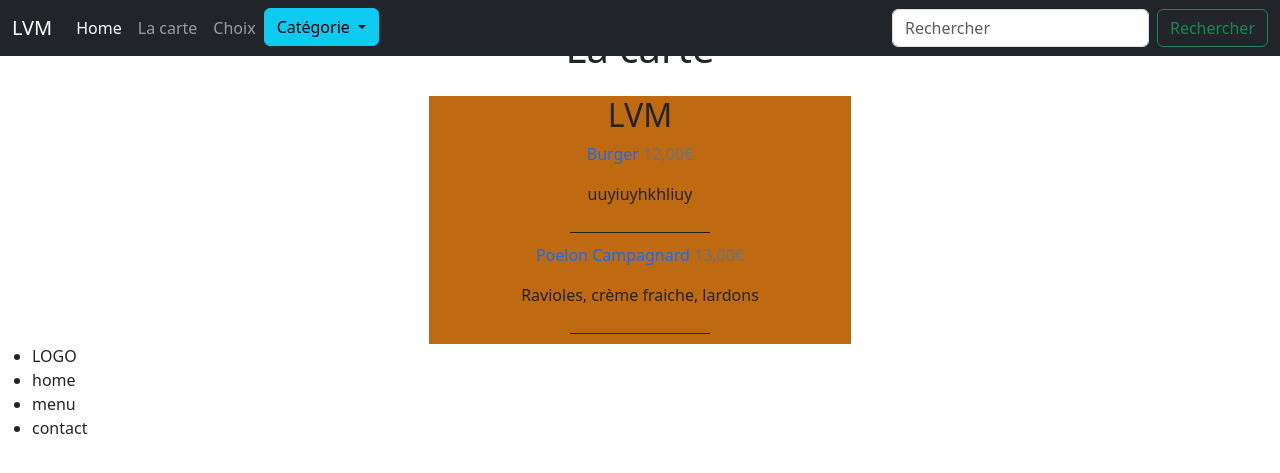
After one commit to Antho-Webdesign/La_vieille_mairie, a Django app: page /carte/ in a window 1280 px wide. The commit adds this page. Shown: the top 473 px of the page. Run offline with Django 4.2, Linux system fonts and the light colour scheme; data comes from the database, SQL or seed files in the repository; some libraries are stand-ins or nearby versions.

Commit message:
debut design la carte

```diff
--- /dev/null
+++ b/restaurant/templates/restaurant/la_carte.html
@@ -0,0 +1,46 @@
+{% extends 'base.html' %}
+{% load static %}
+
+{% block content %}
+    <style>
+
+        .carte {
+            display: flex;
+            flex-direction: column;
+            justify-content: center;
+            margin: auto;
+            background: #bf6910;
+            width: 33%;
+            text-align: center;
+        }
+
+        .element {
+            display: flex;
+            flex-direction: column;
+        }
+
+        .separateur {
+            border-bottom: solid 1px;
+            width: 33%;
+            display: flex;
+            justify-content: center;
+            margin: 10px auto;
+        }
+
+    </style>
+
+    <!-- TODO: utiliser la carte du projet openclassrooms -->
+
+    {% block title %}<h1 class="text-center m-4">La carte</h1>{% endblock %}
+    <div class="carte">
+        <h2>LVM</h2>
+
+        {% for element in elements %}
+            <div class="element">
+                <p class="text-primary">{{ element.nom }} <span class="text-secondary">{{ element.prix }}€</span></p>
+                <p>{{ element.description }}</p>
+                <div class="separateur"></div>
+            </div>
+        {% endfor %}
+    </div>
+{% endblock %}
--- a/restaurant/templates/restaurant/plats.html
+++ b/restaurant/templates/restaurant/plats.html
@@ -315,7 +315,7 @@
     </style>
     <!-- Titre1 -->
     <div class="hero">
-        <h1 class="titre1 text-center text-light">La Vieille Mairie</h1>
+        <h1 class="titre1 text-center text-light">Votre choix ?</h1>
     </div>
 
     <div class="row">
--- a/restaurant/urls.py
+++ b/restaurant/urls.py
@@ -1,8 +1,9 @@
 from django.urls import path
-from restaurant.views import index, plat
+from restaurant.views import index, plat, carte
 
 urlpatterns = [
     path('', index, name='index'),
     path('plat/', plat, name='plat'),
+    path('carte/', carte, name='carte'),
     # path('categorie/', Header.as_view(), name='header'),
 ]
--- a/restaurant/views.py
+++ b/restaurant/views.py
@@ -1,6 +1,6 @@
 from django.shortcuts import render
 
-from restaurant.models import CategorieMenu
+from restaurant.models import CategorieMenu, ElementMenu
 
 
 def index(request):
@@ -13,6 +13,14 @@ def index(request):
 
 def plat(request):
     return render(request, 'restaurant/plats.html')
+
+
+def carte(request):
+    element = ElementMenu.objects.all()
+    context = {
+        'elements': element,
+    }
+    return render(request, 'restaurant/la_carte.html', context)
 
 
 '''
--- a/templates/includes/header.html
+++ b/templates/includes/header.html
@@ -21,9 +21,14 @@
                             <a class="nav-link active" aria-current="page" href="#">Home</a>
                         </li>
 
-                        <!-- A propos -->
+                        <!-- La carte -->
                         <li class="nav-item">
-                            <a class="nav-link" href="{% url 'plat' %}">Plats</a>
+                            <a class="nav-link" href="{% url 'carte' %}">La carte</a>
+                        </li>
+
+                        <!-- Sur place / Emporter -->
+                        <li class="nav-item">
+                            <a class="nav-link" href="{% url 'plat' %}">Choix</a>
                         </li>
 
                         <!-- Categories liste -->
```
